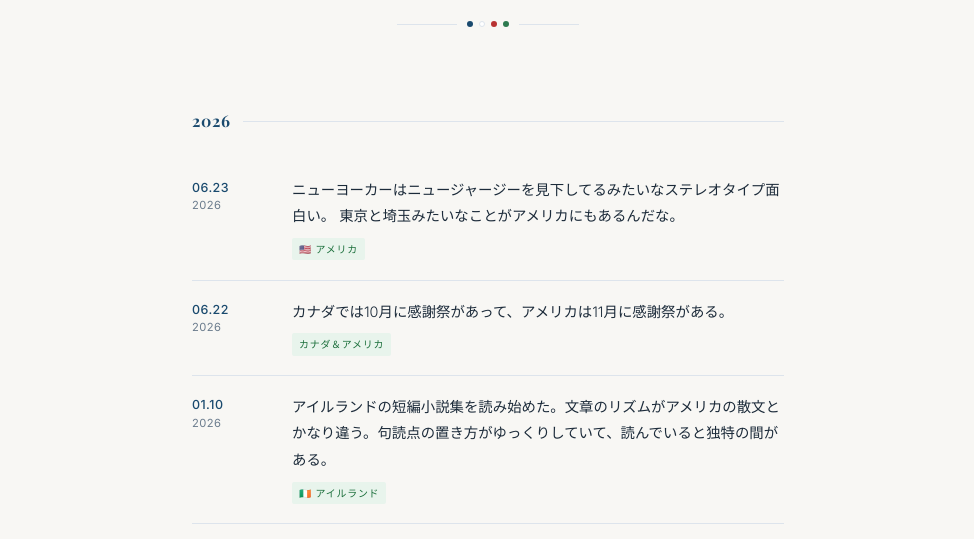
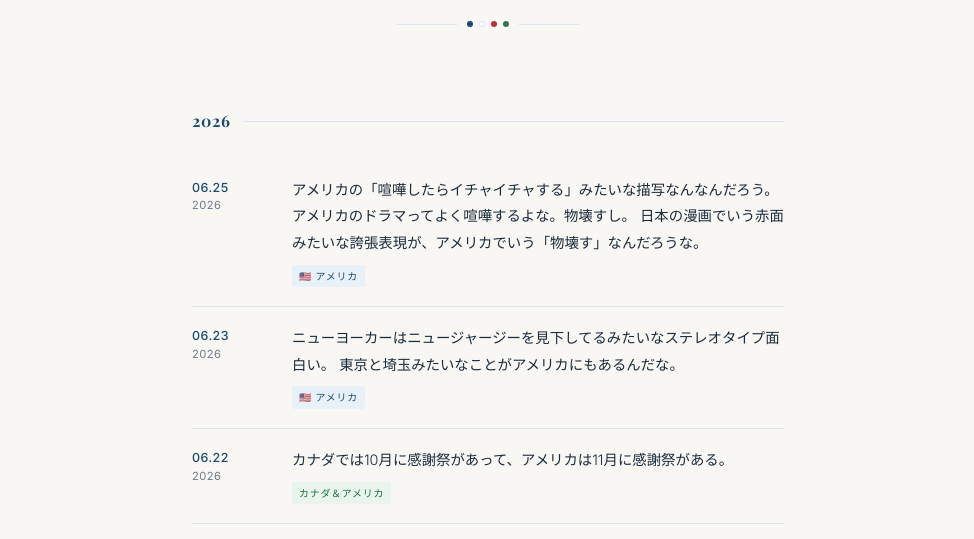
Before and after one commit to Azaleacreativeroom888/fan-englishculture, a plain HTML site: page blog.html in a window 1280 px wide. Shown: the part 260-799 px from the top of the page, without its empty margins (152-1126 px from the left). Drawn offline with nearby package versions, Linux system fonts and the light colour scheme.

Commit message:
Update blog.html

```diff
--- a/blog.html
+++ b/blog.html
@@ -327,13 +327,26 @@
 
   <article class="post">
     <div class="post-date">
+      <span class="month-day">06.25</span>
+      2026
+    </div>
+    <div class="post-body">
+      アメリカの「喧嘩したらイチャイチャする」みたいな描写なんなんだろう。
+      アメリカのドラマってよく喧嘩するよな。物壊すし。
+      日本の漫画でいう赤面みたいな誇張表現が、アメリカでいう「物壊す」なんだろうな。
+      <br><span class="post-tag tag-us">🇺🇸 アメリカ</span>
+    </div>
+  </article>
+
+  <article class="post">
+    <div class="post-date">
       <span class="month-day">06.23</span>
       2026
     </div>
     <div class="post-body">
       ニューヨーカーはニュージャージーを見下してるみたいなステレオタイプ面白い。
       東京と埼玉みたいなことがアメリカにもあるんだな。
-      <br><span class="post-tag tag-ie">🇺🇸 アメリカ</span>
+      <br><span class="post-tag tag-us">🇺🇸 アメリカ</span>
     </div>
   </article>
 
```
